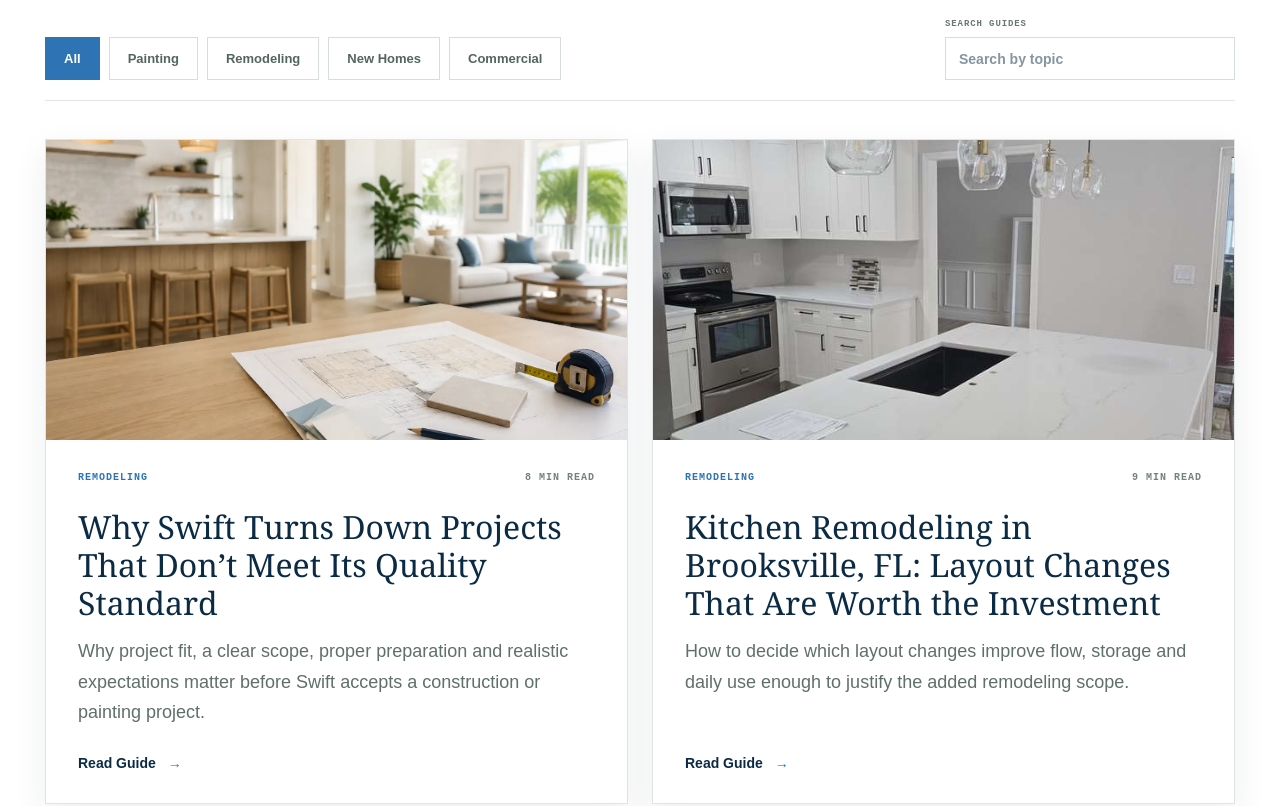
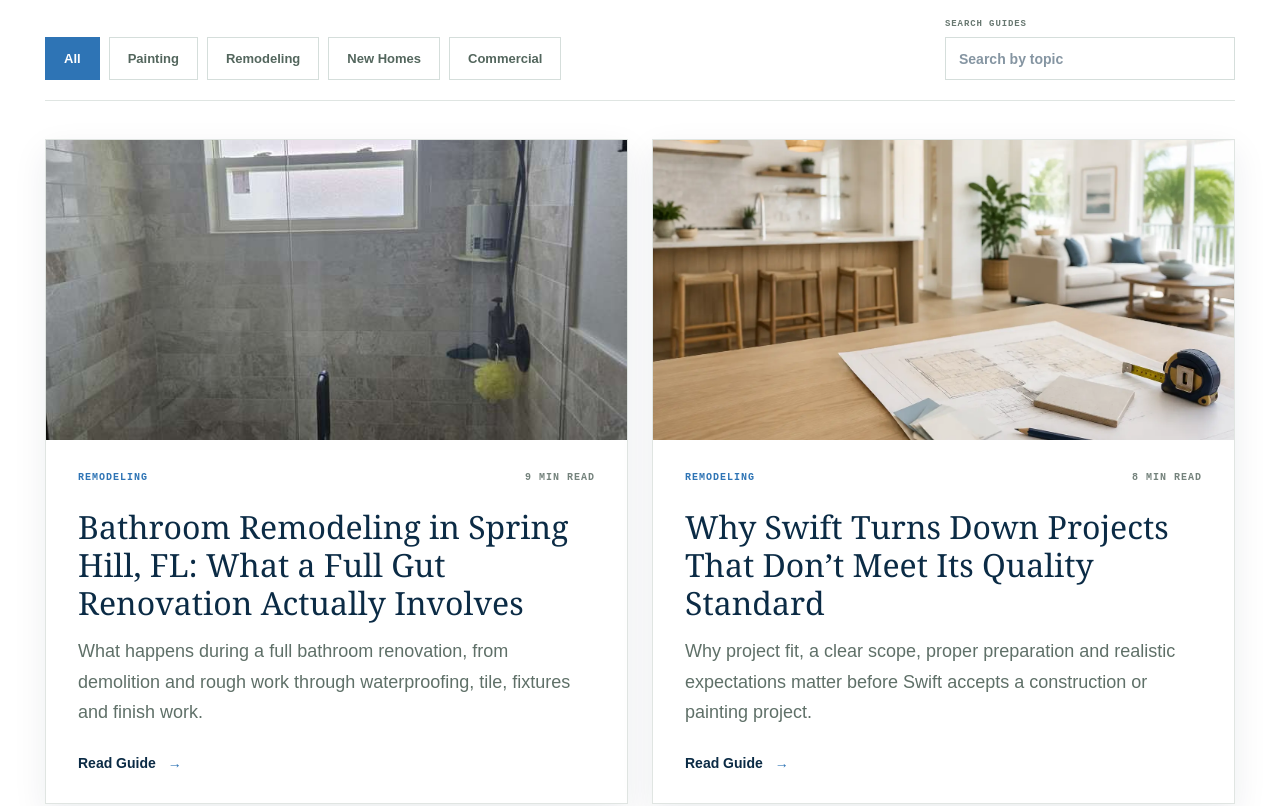
Before and after one commit to stylus1274/swift, a Next.js app: page /blog in a window 1280 px wide. Shown: the part 1600-2406 px from the top of the page. Built offline with nearby package versions, Linux system fonts and the light colour scheme.

Commit message:
Add Spring Hill bathroom article to blog library

```diff
--- a/app/blog/page.tsx
+++ b/app/blog/page.tsx
@@ -7,6 +7,15 @@ import SiteFooter from "@/components/SiteFooter";
 const categories = ["All", "Painting", "Remodeling", "New Homes", "Commercial"];
 
 const articles = [
+  {
+    category: "Remodeling",
+    title: "Bathroom Remodeling in Spring Hill, FL: What a Full Gut Renovation Actually Involves",
+    excerpt: "What happens during a full bathroom renovation, from demolition and rough work through waterproofing, tile, fixtures and finish work.",
+    image: "/assets/projects/spring-hill-whole-home-remodel/primary-bath-after.jpg",
+    alt: "Completed Swift full bathroom remodel in Spring Hill Florida",
+    readTime: "9 MIN READ",
+    href: "/blog/bathroom-remodeling-spring-hill-full-gut-renovation",
+  },
   {
     category: "Remodeling",
     title: "Why Swift Turns Down Projects That Don’t Meet Its Quality Standard",
```
